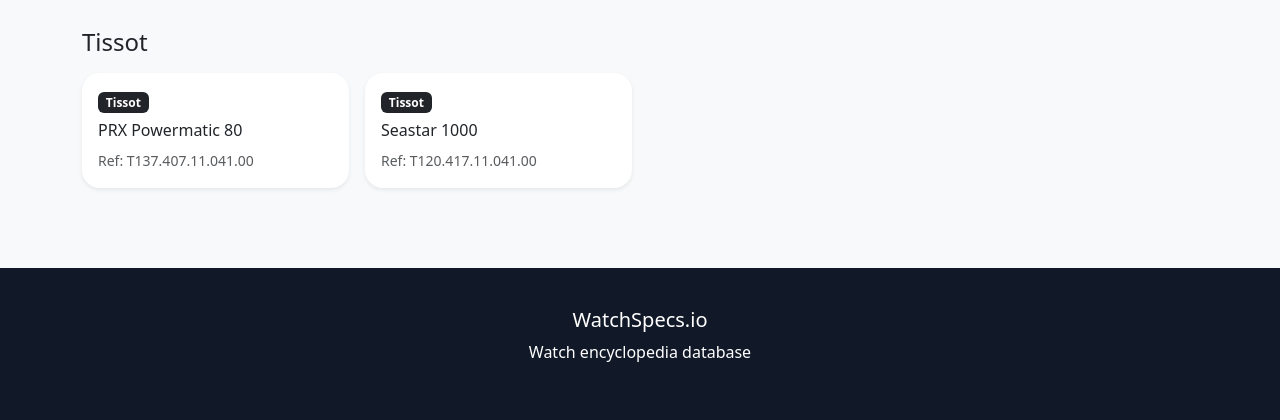
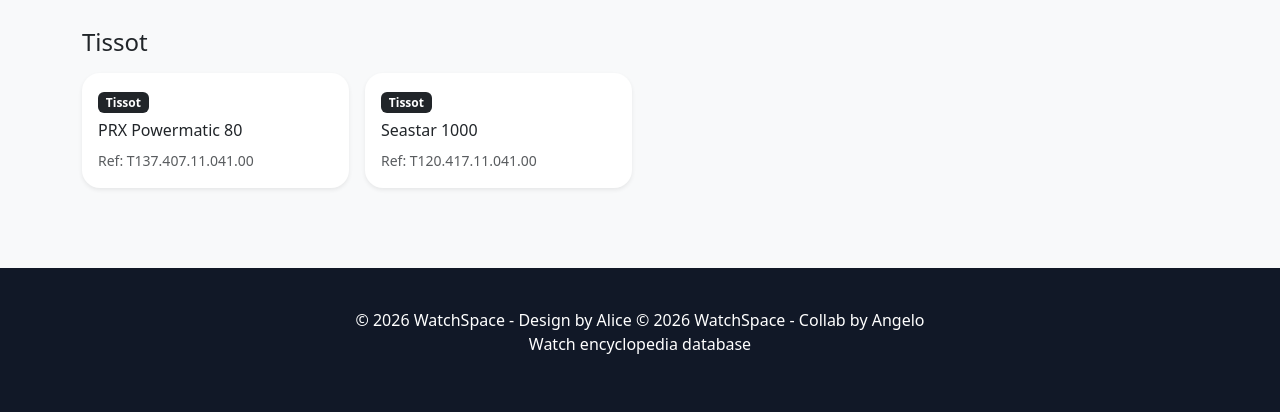
Before and after one commit to AlloJS/WatchSpace.it, a PHP site: page /index.php in a window 1280 px wide. Shown: the part 3724-4144 px from the top of the page. Run offline with PHP 8.4, Linux system fonts and the light colour scheme; data comes from the database, SQL or seed files in the repository.

Commit message:
Aggiunta collab Angelo

```diff
--- a/index.php
+++ b/index.php
@@ -268,7 +268,8 @@ Ref: <?= htmlspecialchars($watch['reference']) ?>
 
 <!-- FOOTER -->
 <footer class="footer text-center">
-<h5>WatchSpecs.io</h5>
+© 2026 WatchSpace - Design by Alice
+© 2026 WatchSpace - Collab by Angelo
 <p>Watch encyclopedia database</p>
 </footer>
 
```
